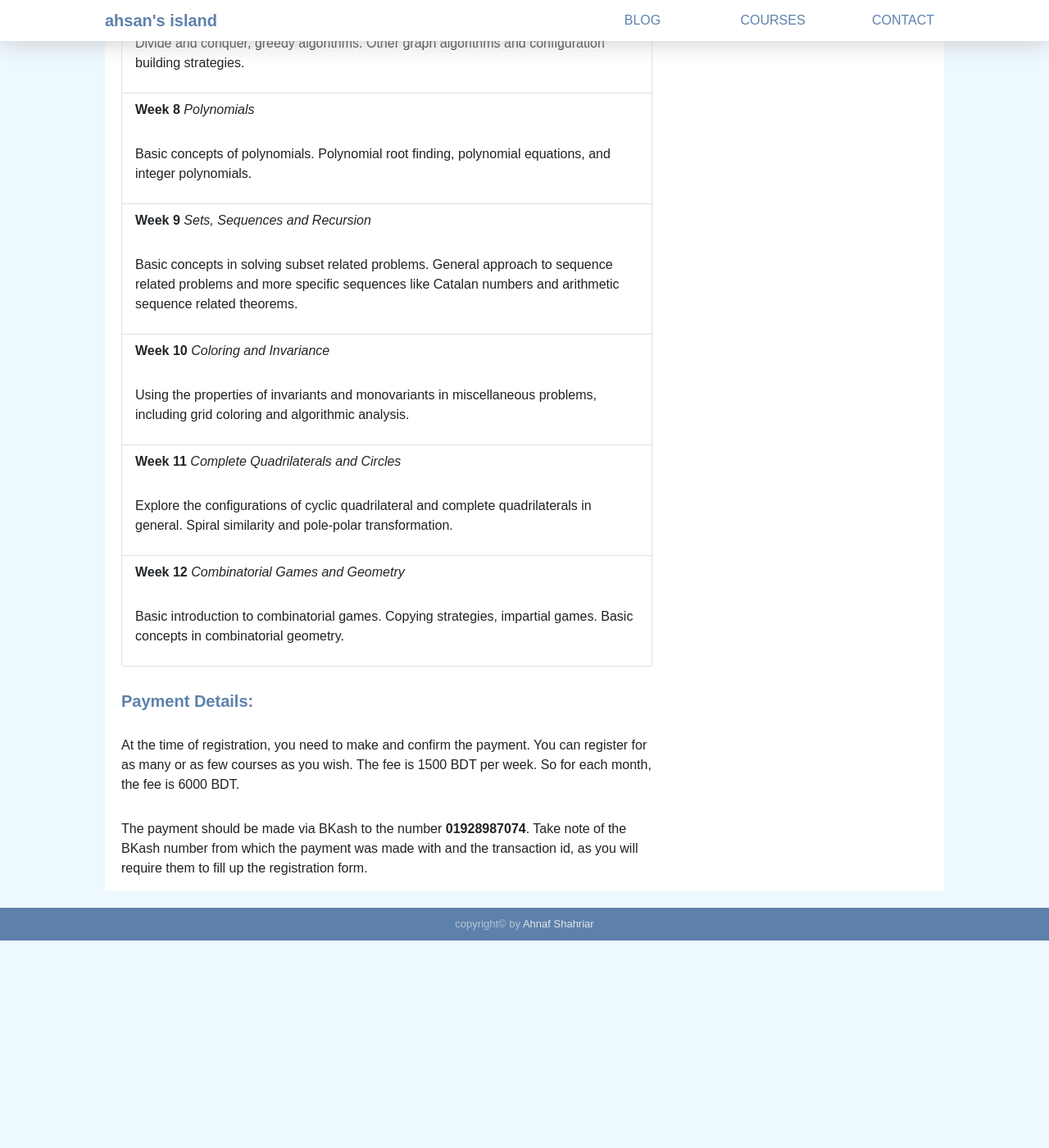
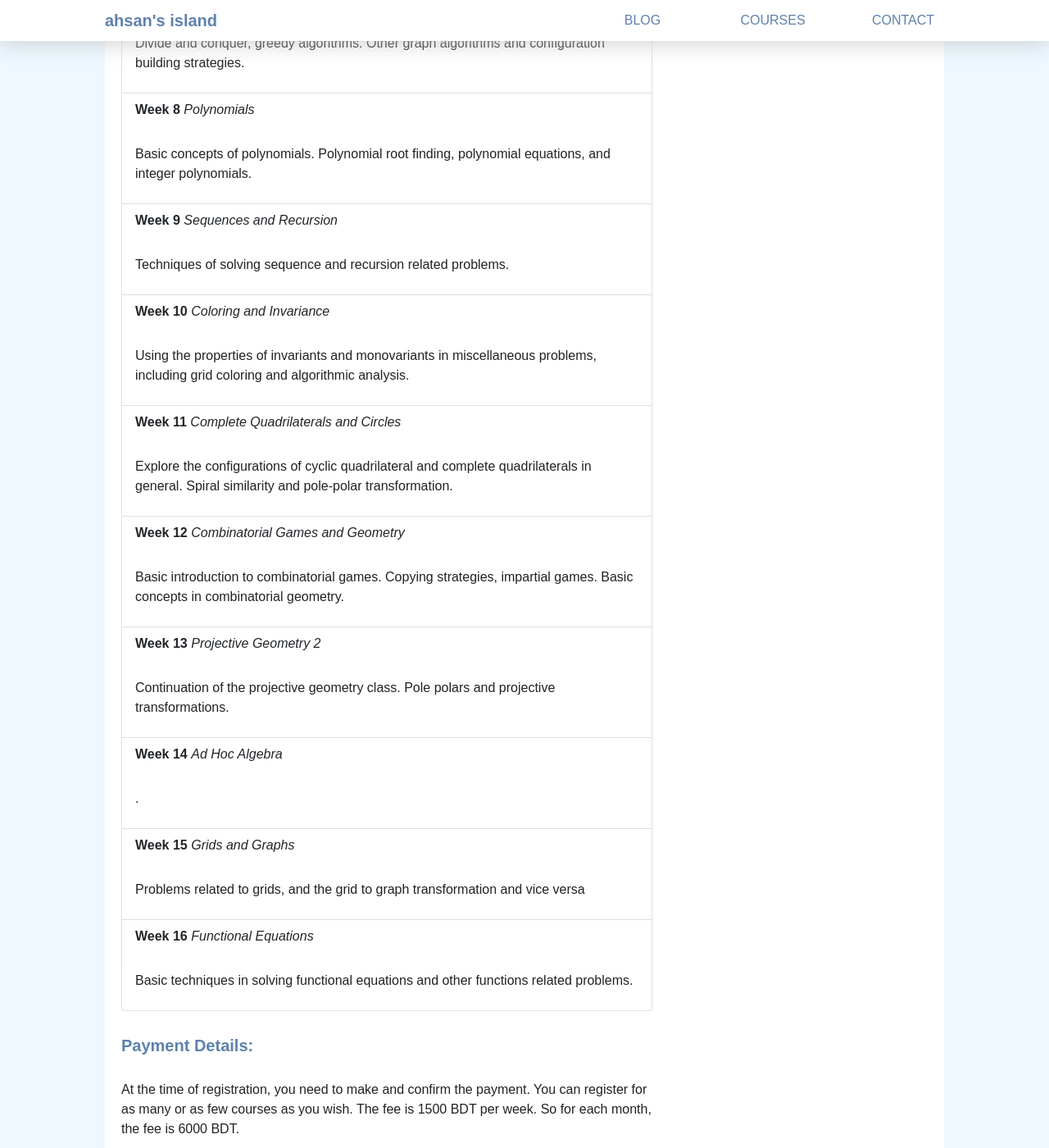
Before and after one commit to AnglyPascal/anglypascal.github.io, a Jekyll site: the page built from courses/atom.md, in a window 1280 px wide and 1400 px high, scrolled down 2122 px. Shown: the whole window at 82% size. Built offline with Jekyll 4.4.1, drawn with Linux system fonts in a browser that asks for light colours; nearby versions of some CDN libraries; before the commit the page ends 3269 px from its top, so only the background shows below that.

Commit message:
new plan added

```diff
--- a/_data/courses.json
+++ b/_data/courses.json
@@ -19,10 +19,14 @@
       "<b>Week 6</b> <i>NT Functions and Constructions</i> <p>Number theoretic functions and integer polynomials, polynomial divisibility.  Ad-Hoc number theory construction problems using primes, divisors and modular arithmetic.</p>",
       "<b>Week 7</b> <i>Algorithms</i> <p>Divide and conquer, greedy algorithms. Other graph algorithms and configuration building strategies.</p>",
       "<b>Week 8</b> <i>Polynomials</i> <p>Basic concepts of polynomials. Polynomial root finding, polynomial equations, and integer polynomials.</p>",
-      "<b>Week 9</b> <i>Sets, Sequences and Recursion</i> <p>Basic concepts in solving subset related problems. General approach to sequence related problems and more specific sequences like Catalan numbers and arithmetic sequence related theorems.</p>",
+      "<b>Week 9</b> <i>Sequences and Recursion</i> <p>Techniques of solving sequence and recursion related problems.</p>",
       "<b>Week 10</b> <i>Coloring and Invariance</i> <p>Using the properties of invariants and monovariants in miscellaneous problems, including grid coloring and algorithmic analysis.</p>",
       "<b>Week 11</b> <i>Complete Quadrilaterals and Circles</i> <p>Explore the configurations of cyclic quadrilateral and complete quadrilaterals in general. Spiral similarity and pole-polar transformation.</p>",
-      "<b>Week 12</b> <i>Combinatorial Games and Geometry</i> <p>Basic introduction to combinatorial games. Copying strategies, impartial games.  Basic concepts in combinatorial geometry.</p>"
+      "<b>Week 12</b> <i>Combinatorial Games and Geometry</i> <p>Basic introduction to combinatorial games. Copying strategies, impartial games.  Basic concepts in combinatorial geometry.</p>",
+      "<b>Week 13</b> <i>Projective Geometry 2</i> <p>Continuation of the projective geometry class. Pole polars and projective transformations.</p>",
+      "<b>Week 14</b> <i>Ad Hoc Algebra</i> <p>.</p>",
+      "<b>Week 15</b> <i>Grids and Graphs</i> <p>Problems related to grids, and the grid to graph transformation and vice versa</p>",
+      "<b>Week 16</b> <i>Functional Equations</i> <p>Basic techniques in solving functional equations and other functions related problems.</p>"
     ],
     "course_price": "6000 per month, 1500 per week",
     "this_course_includes": [
```
